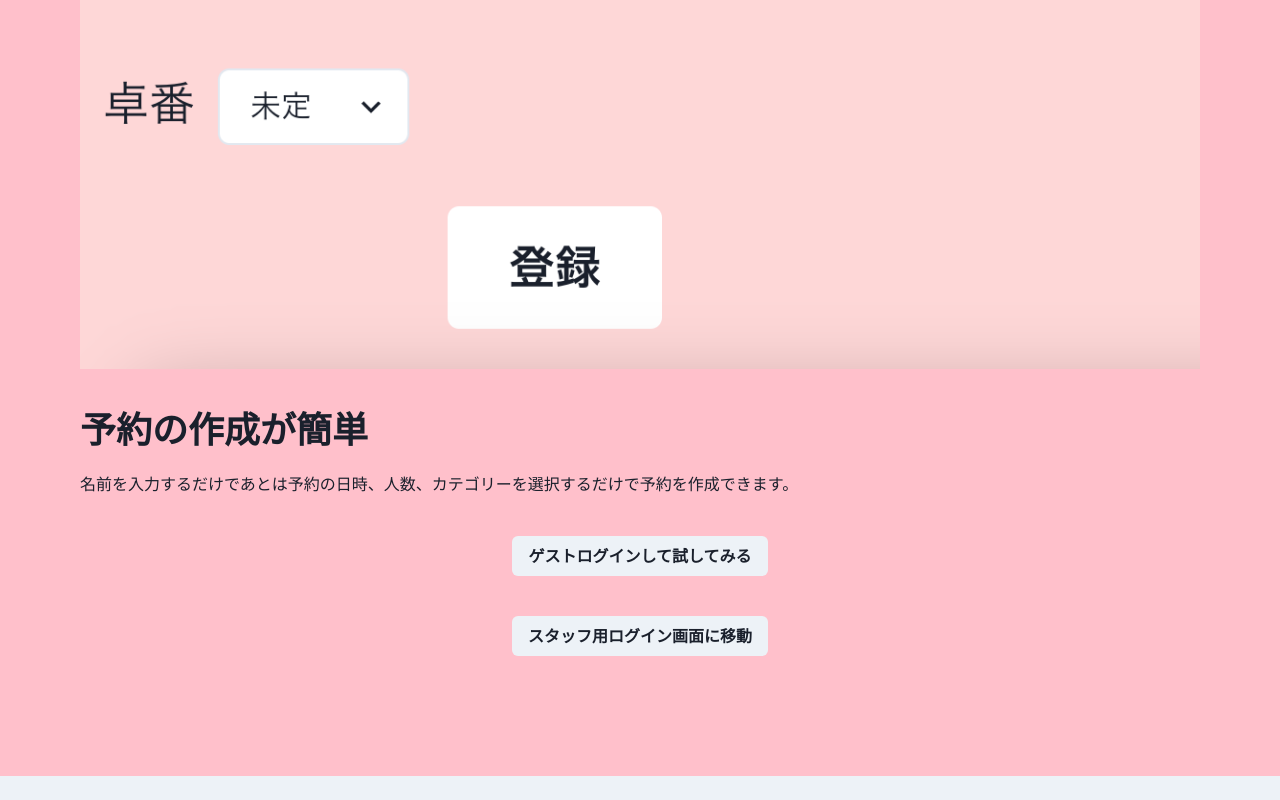
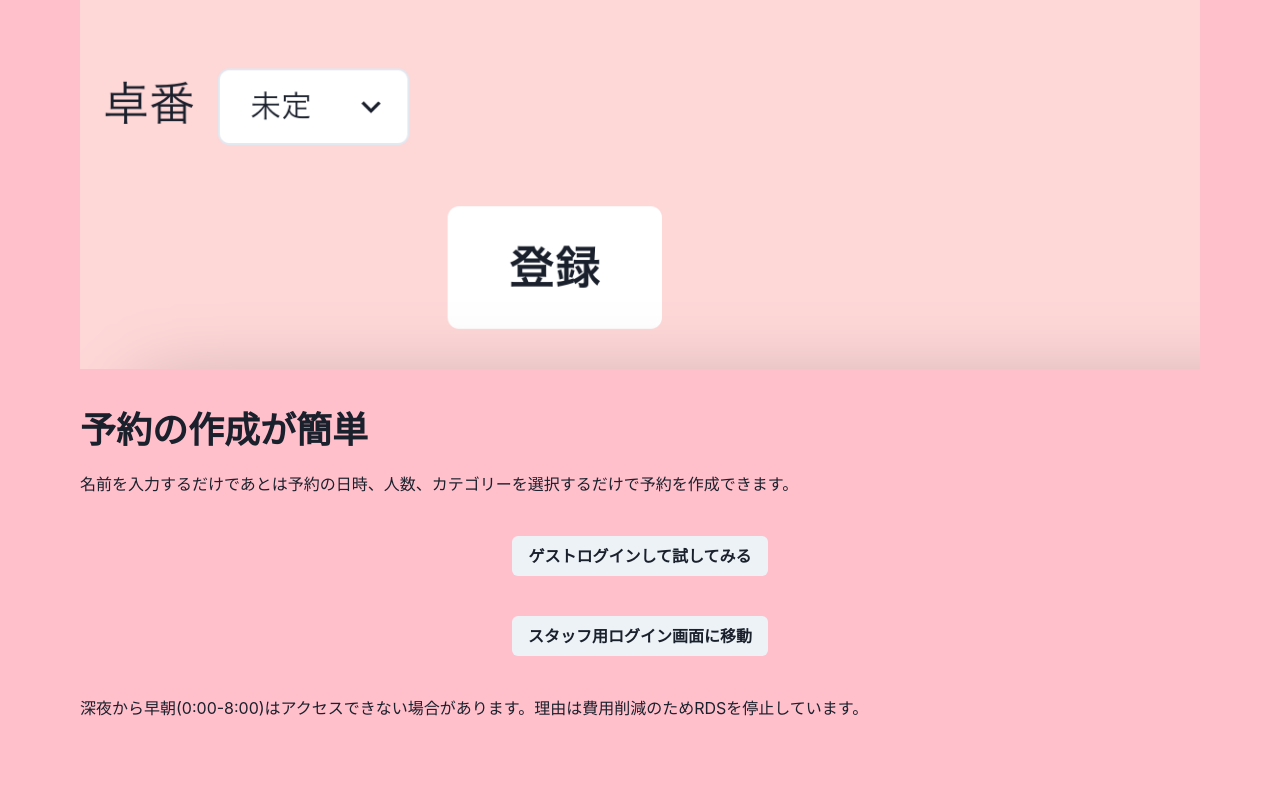
Before and after one commit to fukada-m/ouryokukou_booking, a React (Create React App) app in the folder booking_front/: page / in a window 1280 px wide. Shown: the part 2322-3122 px from the top of the page. Before the commit the page ends 3098 px from the top, so only its background shows below. Built offline with nearby package versions, Linux system fonts and the light colour scheme.

Commit message:
メンテナンスの文言追加

```diff
--- a/booking_front/src/components/pages/Top.jsx
+++ b/booking_front/src/components/pages/Top.jsx
@@ -56,6 +56,7 @@ export const Top = () => {
       <Button m={"auto"} my={10} onClick={onClickNavigate} display={"block"}>
         スタッフ用ログイン画面に移動
       </Button>
+      <p>深夜から早朝(0:00-8:00)はアクセスできない場合があります。理由は費用削減のためRDSを停止しています。</p>
     </Box>
   );
 };
```
